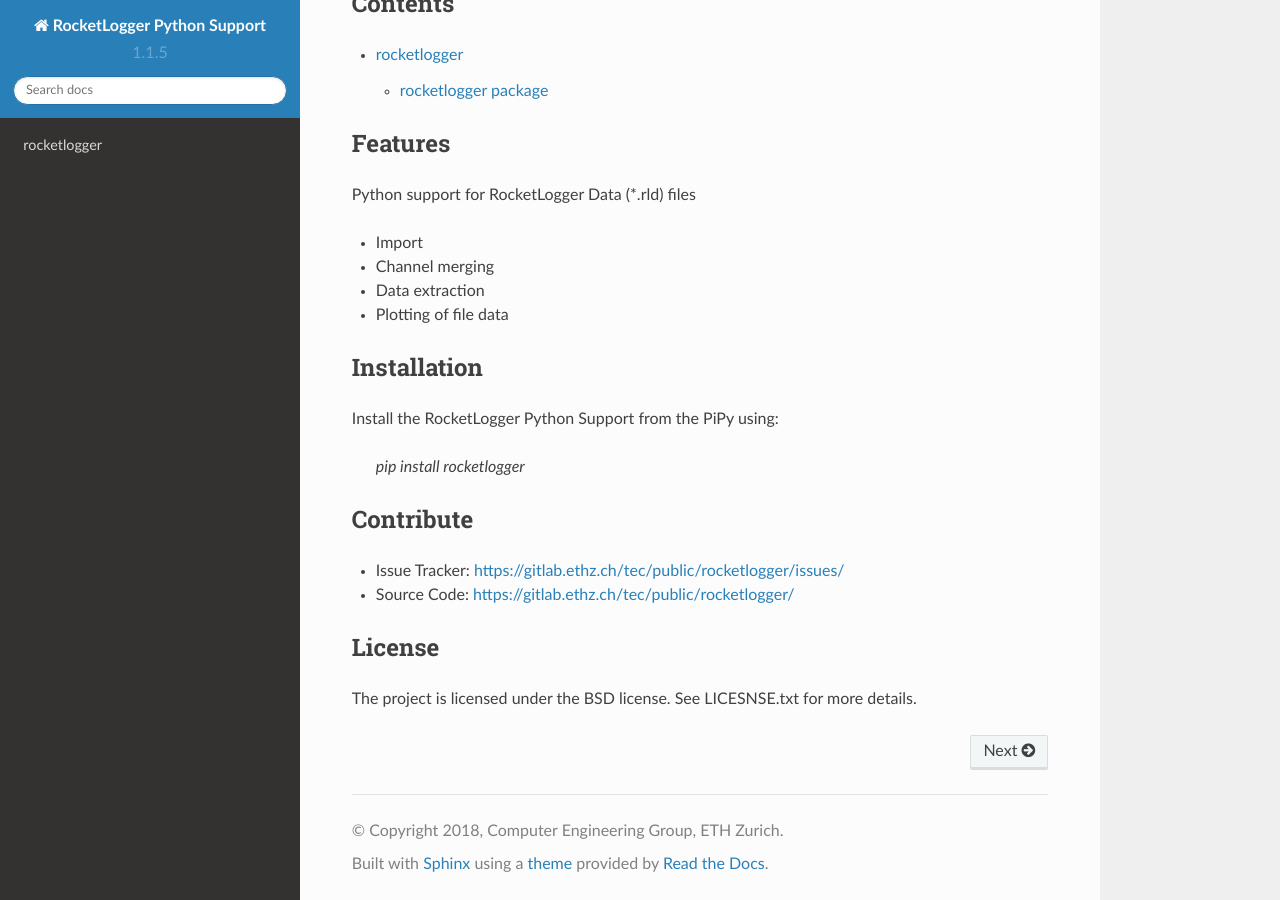
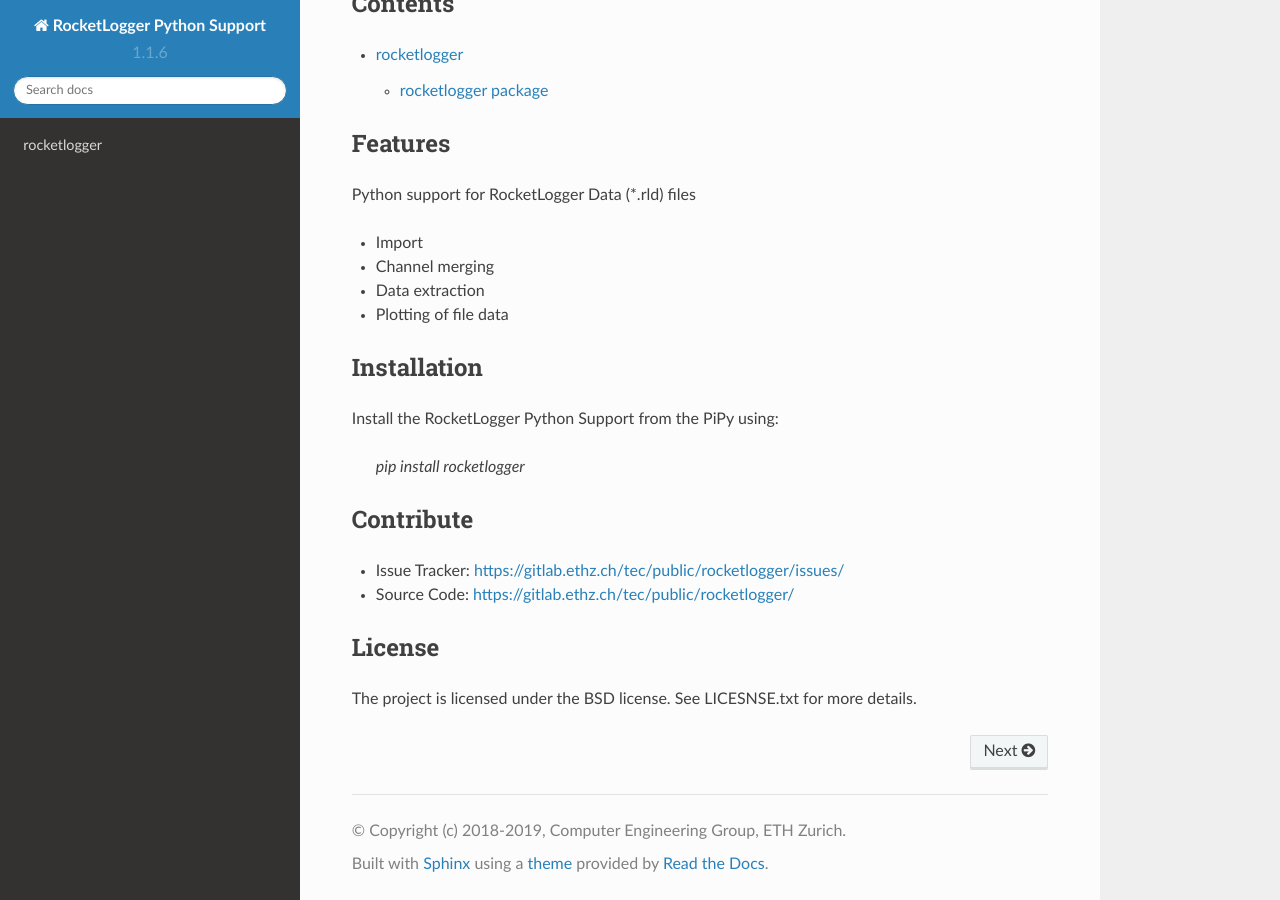
Before and after one commit to ETHZ-TEC/RocketLogger, a Sphinx documentation site: the page built from script/python/docs/index.rst, in a window 1280 px wide and 900 px high, scrolled down 1015 px. Built offline with Sphinx 7.4.7 and the Read the Docs theme 2.0.0, drawn with Linux system fonts in a browser that asks for light colours.

Commit message:
bump version number to 1.1.6

```diff
--- a/script/python/docs/conf.py
+++ b/script/python/docs/conf.py
@@ -52,7 +52,7 @@
 
 # General information about the project.
 project = 'RocketLogger Python Support'
-copyright = '2018, Computer Engineering Group, ETH Zurich'
+copyright = '(c) 2018-2019, Computer Engineering Group, ETH Zurich'
 author = 'Computer Engineering Group, ETH Zurich'
 
 # The version info for the project you're documenting, acts as replacement for
@@ -60,9 +60,9 @@
 # built documents.
 #
 # The short X.Y version.
-version = '1.1.5'
+version = '1.1.6'
 # The full version, including alpha/beta/rc tags.
-release = '1.1.5'
+release = '1.1.6'
 
 # The language for content autogenerated by Sphinx. Refer to documentation
 # for a list of supported languages.
```
Also changed, not shown: 5 other files.
